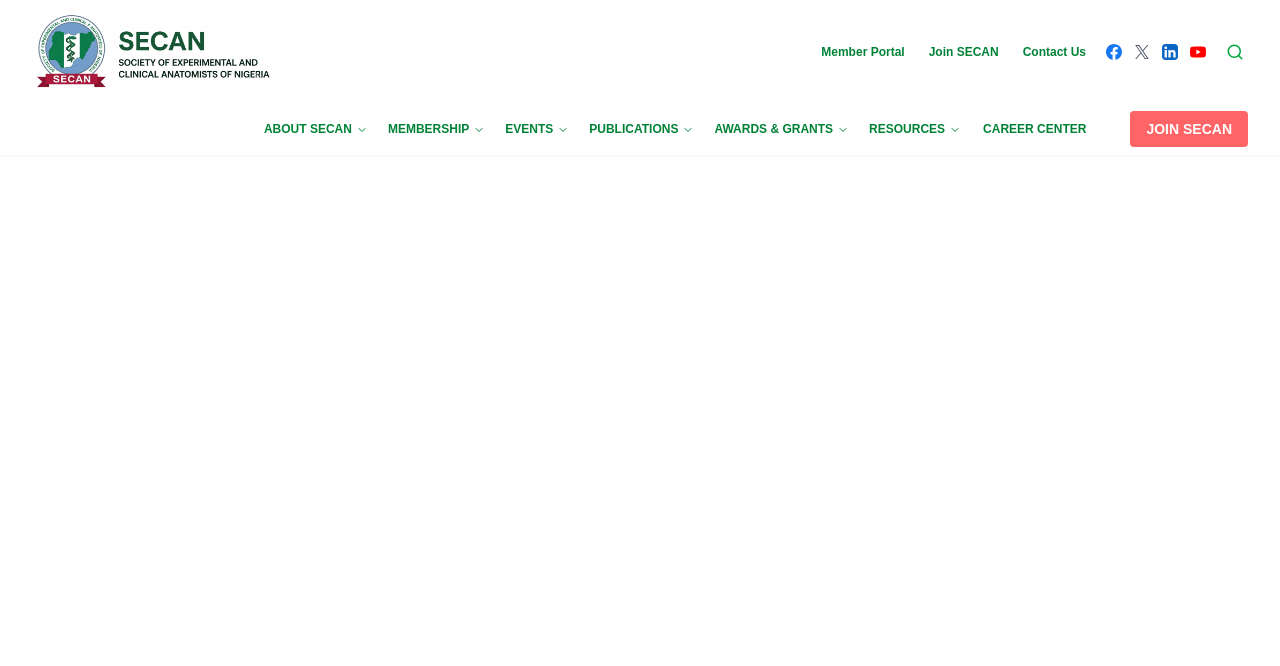
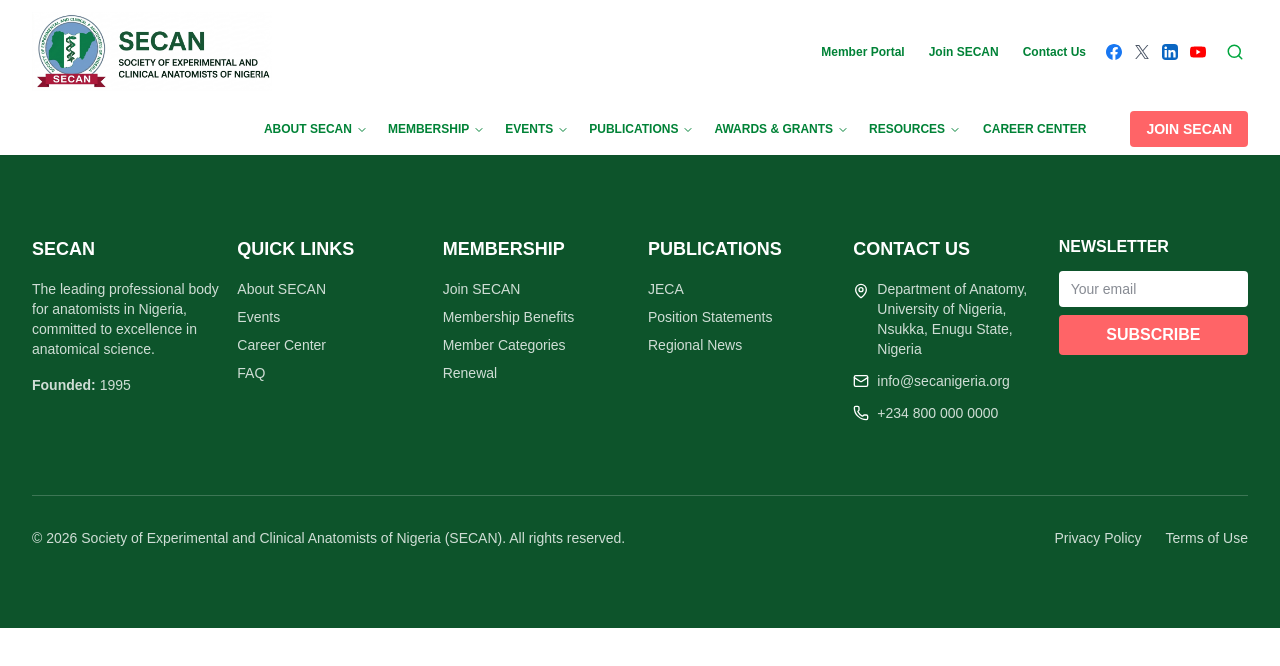
Before and after one commit to just-arizon/secan_frontend, a React (Vite) app: page / in a window 1280 px wide. Shown: the top 666 px of the page. Built offline with nearby package versions, Linux system fonts and the light colour scheme.

Commit message:
footer commit

```diff
--- a/src/App.jsx
+++ b/src/App.jsx
@@ -1,5 +1,6 @@
 import { BrowserRouter } from 'react-router-dom'
 import { Navbar } from "@/components/layout/Navbar"
+import { Footer } from "@/components/layout/Footer"
 import './App.css'
 
 function App() {
@@ -10,6 +11,7 @@
         <main>
 
         </main>
+        <Footer />
       </div>
     </BrowserRouter>
   )
--- /dev/null
+++ b/src/components/layout/Footer.jsx
@@ -0,0 +1,188 @@
+
+import { useState } from 'react'
+import { Link } from 'react-router-dom'
+import { Mail, Phone, MapPin } from 'lucide-react'
+
+export function Footer() {
+  const [email, setEmail] = useState('')
+  const [subscribed, setSubscribed] = useState(false)
+
+  const handleSubscribe = (e) => {
+    e.preventDefault()
+    if (email) {
+      setSubscribed(true)
+      setEmail('')
+      setTimeout(() => setSubscribed(false), 3000)
+    }
+  }
+
+  const currentYear = new Date().getFullYear()
+
+  return (
+    <footer className="bg-green-900 text-white">
+      {/* Main Footer Content */}
+      <div className="max-w-7xl mx-auto px-4 sm:px-6 lg:px-8 py-16 md:py-20">
+        <div className="grid grid-cols-1 md:grid-cols-2 lg:grid-cols-6 gap-4 mb-12">
+          {/* Column 1: SECAN Info */}
+          <div className="md:col-span-1 lg:col-span-1">
+            <h3 className="text-lg font-bold mb-4">SECAN</h3>
+            <p className="text-sm text-white/80 mb-4">
+              The leading professional body for anatomists in Nigeria, committed to excellence in anatomical science.
+            </p>
+            <p className="text-sm text-white/80">
+              <strong>Founded:</strong> 1995
+            </p>
+          </div>
+
+          {/* Column 2: Quick Links */}
+          <div>
+            <h3 className="text-lg font-bold mb-4">QUICK LINKS</h3>
+            <ul className="space-y-2 text-sm">
+              <li>
+                <Link to="#" className="text-white/80 hover:text-white transition">
+                  About SECAN
+                </Link>
+              </li>
+              <li>
+                <Link to="#" className="text-white/80 hover:text-white transition">
+                  Events
+                </Link>
+              </li>
+              <li>
+                <Link to="#" className="text-white/80 hover:text-white transition">
+                  Career Center
+                </Link>
+              </li>
+              <li>
+                <Link to="#" className="text-white/80 hover:text-white transition">
+                  FAQ
+                </Link>
+              </li>
+            </ul>
+          </div>
+
+          {/* Column 3: Membership */}
+          <div>
+            <h3 className="text-lg font-bold mb-4">MEMBERSHIP</h3>
+            <ul className="space-y-2 text-sm">
+              <li>
+                <Link to="#" className="text-white/80 hover:text-white transition">
+                  Join SECAN
+                </Link>
+              </li>
+              <li>
+                <Link to="#" className="text-white/80 hover:text-white transition">
+                  Membership Benefits
+                </Link>
+              </li>
+              <li>
+                <Link to="#" className="text-white/80 hover:text-white transition">
+                  Member Categories
+                </Link>
+              </li>
+              <li>
+                <Link to="#" className="text-white/80 hover:text-white transition">
+                  Renewal
+                </Link>
+              </li>
+            </ul>
+          </div>
+
+          {/* Column 4: Publications */}
+          <div>
+            <h3 className="text-lg font-bold mb-4">PUBLICATIONS</h3>
+            <ul className="space-y-2 text-sm">
+              <li>
+                <Link to="#" className="text-white/80 hover:text-white transition">
+                  JECA
+                </Link>
+              </li>
+              <li>
+                <Link to="#" className="text-white/80 hover:text-white transition">
+                  Position Statements
+                </Link>
+              </li>
+              <li>
+                <Link to="#" className="text-white/80 hover:text-white transition">
+                  Regional News
+                </Link>
+              </li>
+            </ul>
+          </div>
+
+          {/* Column 5: Contact & Newsletter */}
+          <div>
+            <h3 className="text-lg font-bold mb-4">CONTACT US</h3>
+            <div className="space-y-3 text-sm mb-6">
+              <div className="flex items-start gap-2">
+                <MapPin size={16} className="mt-1 flex-shrink-0" />
+                <p className="text-white/80">
+                  Department of Anatomy, University of Nigeria, Nsukka, Enugu State, Nigeria
+                </p>
+              </div>
+              <div className="flex items-center gap-2">
+                <Mail size={16} />
+                <a
+                  to="mailto:info@secanigeria.org"
+                  className="text-white/80 hover:text-white transition"
+                >
+                  info@secanigeria.org
+                </a>
+              </div>
+              <div className="flex items-center gap-2">
+                <Phone size={16} />
+                <a
+                  to="tel:+234800000000"
+                  className="text-white/80 hover:text-white transition"
+                >
+                  +234 800 000 0000
+                </a>
+              </div>
+            </div>
+
+          </div>
+
+           {/* Column 6: Newsletter */}
+           <div className="">
+
+            <h4 className="font-semibold mb-3">NEWSLETTER</h4>
+            <form onSubmit={handleSubscribe} className="flex gap-2 flex-col">
+              <input
+                type="email"
+                value={email}
+                onChange={(e) => setEmail(e.target.value)}
+                placeholder="Your email"
+                className="flex-1 px-3 py-2 rounded text-gray-900 text-sm bg-white"
+                required
+              />
+              <button
+                type="submit"
+                className="bg-red-400 hover:bg-secondary/90 text-white px-4 py-2 rounded font-semibold transition transform hover:scale-105"
+              >
+                {subscribed ? '✓' : 'SUBSCRIBE'}
+              </button>
+            </form>
+            {subscribed && (
+              <p className="text-sm text-green-300 mt-2">Thank you for subscribing!</p>
+            )}
+           </div>
+        </div>
+
+        {/* Divider */}
+        <div className="border-t border-white/20 pt-8">
+          <div className="flex flex-col md:flex-row justify-between items-center text-sm text-white/80">
+            <p>&copy; {currentYear} Society of Experimental and Clinical Anatomists of Nigeria (SECAN). All rights reserved.</p>
+            <div className="flex gap-6 mt-4 md:mt-0">
+              <Link to="#" className="hover:text-white transition">
+                Privacy Policy
+              </Link>
+              <Link to="#" className="hover:text-white transition">
+                Terms of Use
+              </Link>
+            </div>
+          </div>
+        </div>
+      </div>
+    </footer>
+  )
+}
--- a/src/components/layout/Navbar.jsx
+++ b/src/components/layout/Navbar.jsx
@@ -132,7 +132,7 @@
 
 
           {/* Logo */}
-          <Link to="/" className="lg:hidden flex items-center gap-2 w-60">
+          <Link to="/" className="lg:hidden flex items-center gap-2 w-50">
             <img src={secanLogo} alt="SECAN Logo" />
           </Link>
 
```
